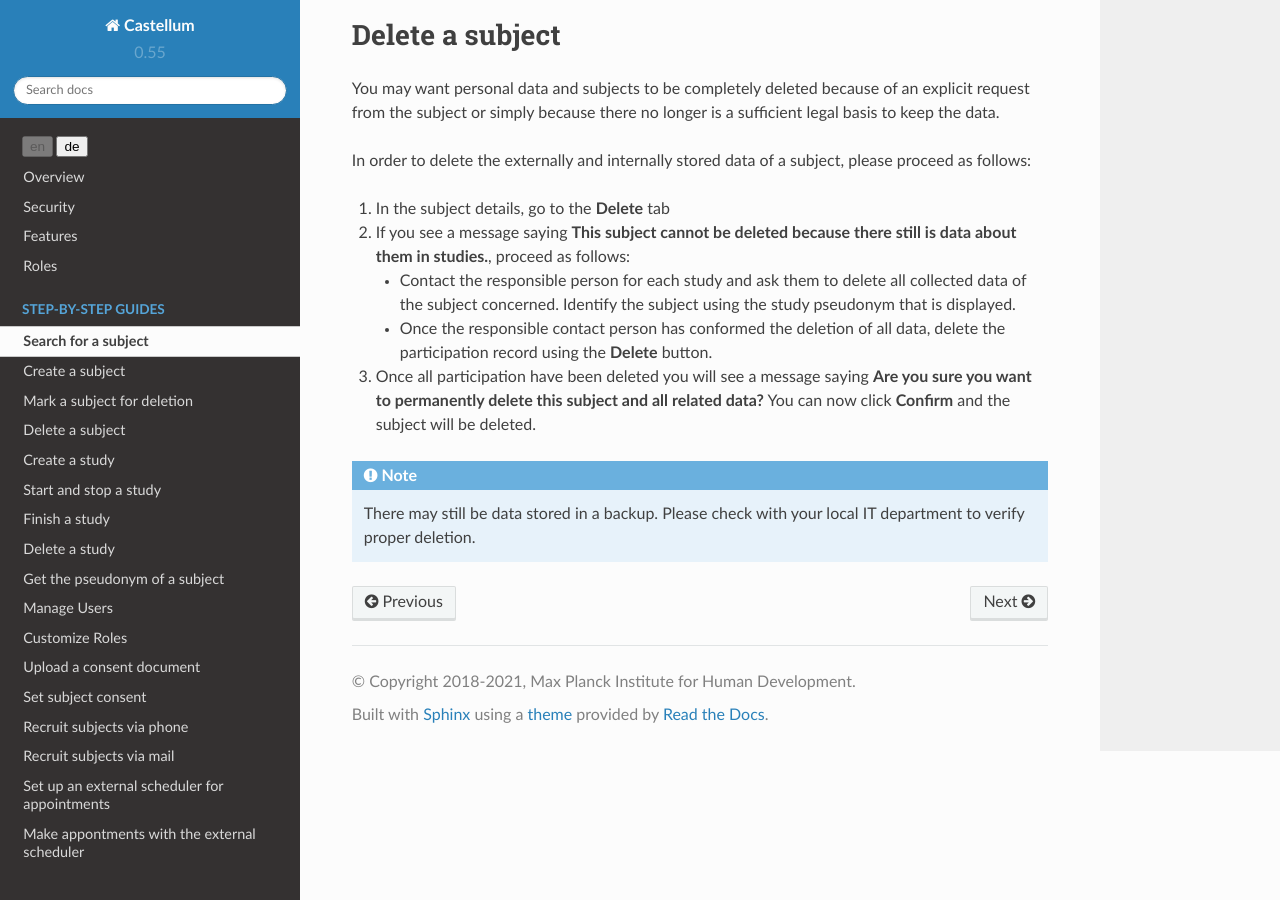
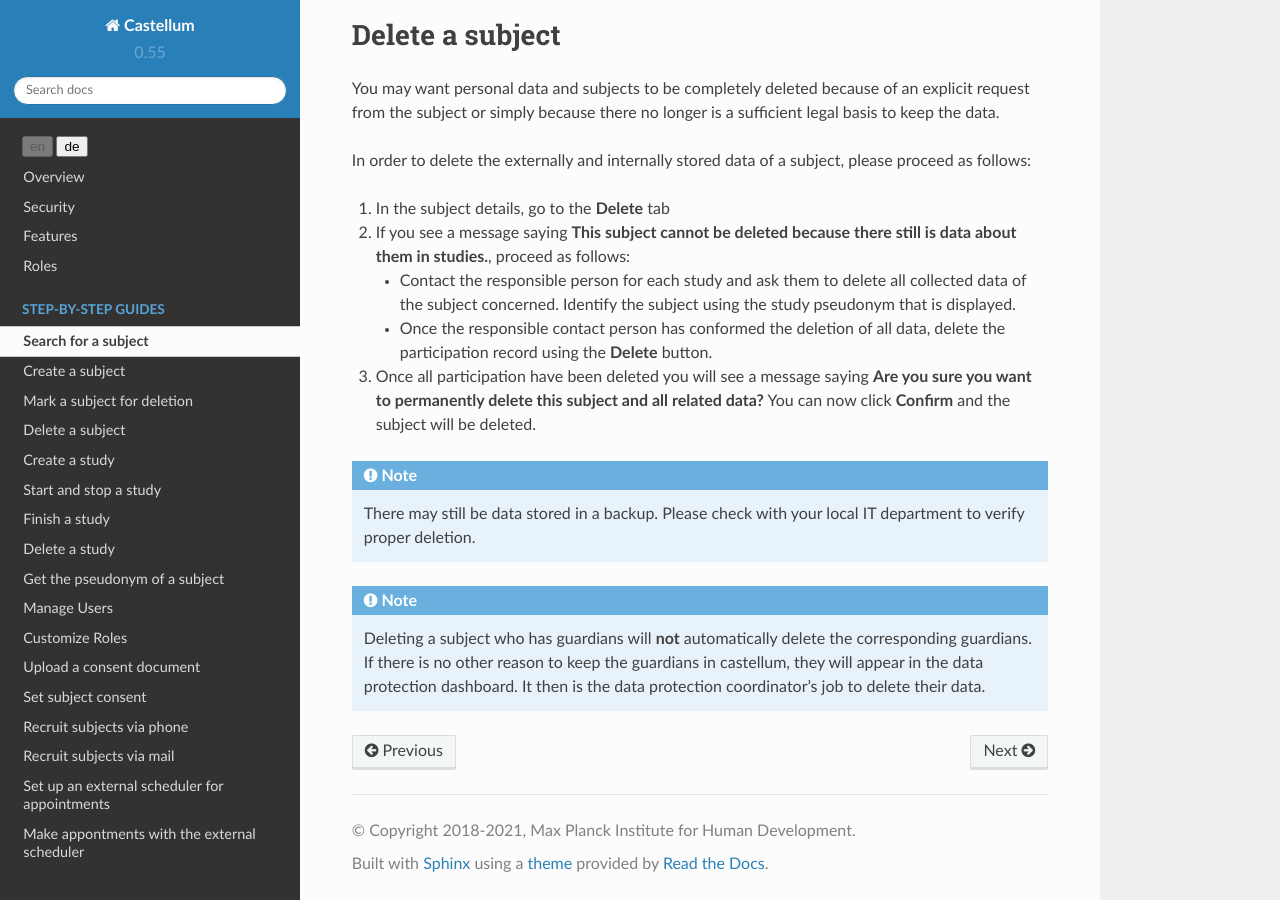
Before and after one commit to DouglasNeuroInformatics/castellum, a Sphinx documentation site: the page built from source/guides/subject-management.rst, in a window 1280 px wide and 900 px high, scrolled down 3867 px. Built offline with Sphinx 7.4.7 and the Read the Docs theme 2.0.0, drawn with Linux system fonts in a browser that asks for light colours.

Commit message:
add note about guardians on subject deletion
fixes #9

```diff
--- a/source/guides/subject-management.rst
+++ b/source/guides/subject-management.rst
@@ -226,3 +226,10 @@ please proceed as follows:
 
     There may still be data stored in a backup. Please check with your local IT
     department to verify proper deletion.
+
+.. note::
+
+    Deleting a subject who has guardians will **not** automatically delete the
+    corresponding guardians. If there is no other reason to keep the
+    guardians in castellum, they will appear in the data protection dashboard.
+    It then is the data protection coordinator's job to delete their data.
```
